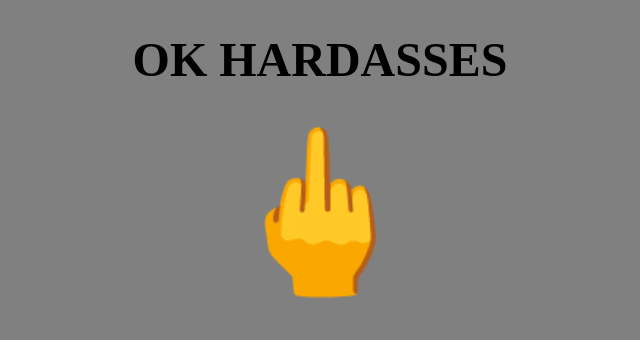
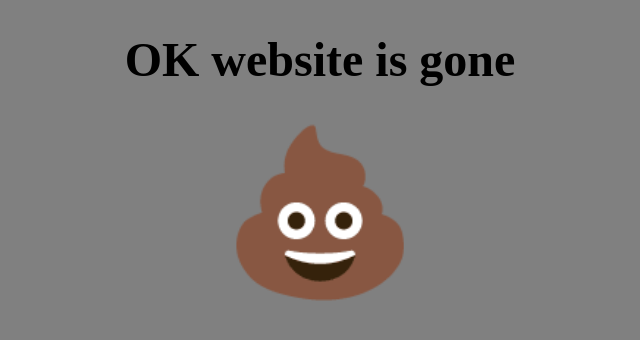
Before and after one commit to celestial-bean/coppa, a plain HTML site: page index.html in a window 1280 px wide. Shown: the whole page, without its empty margins (320-960 px from the left). Drawn offline with Linux system fonts and the light colour scheme.

Commit message:
update index.html

```diff
--- a/index.html
+++ b/index.html
@@ -11,10 +11,10 @@
   <center>
     <div>
     <h1 class="title">
-  OK HARDASSES
+  OK website is gone
   </h1>
   </div>
-<span onclick="count()" style="font-size:1000%;">🖕</span></center>
+<span onclick="count()" style="font-size:1000%;">💩</span></center>
   <script >var letters=""
     document.body.addEventListener("keydown",(e)=>{
       if (/[a-zA-Z]/.test(e.key)){
```
